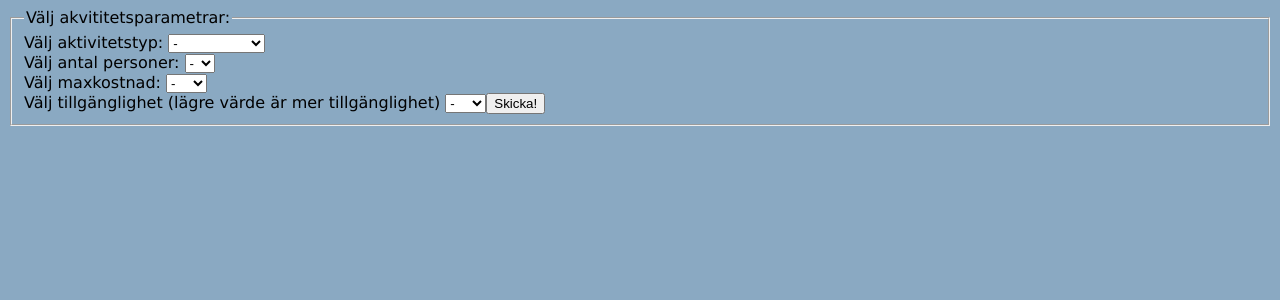
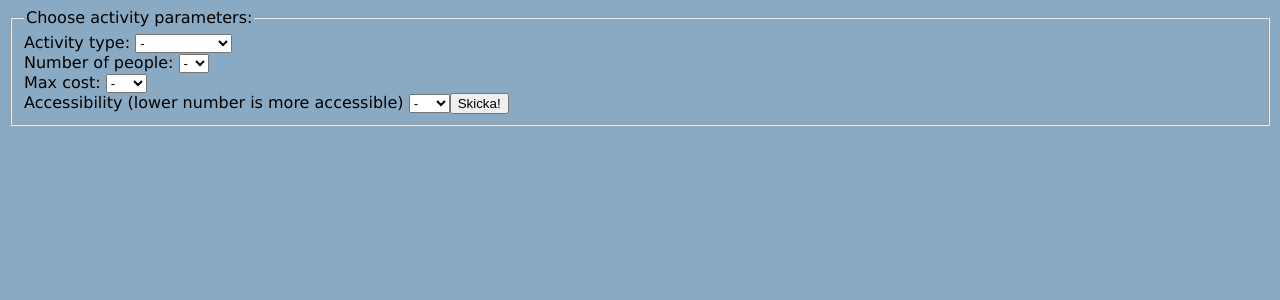
Before and after one commit to roam00/Projektarbete-webb, a PHP site: page /randomize_activity.php in a window 1280 px wide. Shown: the top 300 px of the page. Run offline with PHP 8.4, Linux system fonts and the light colour scheme.

Commit message:
Update randomize_activity.php

```diff
--- a/randomize_activity.php
+++ b/randomize_activity.php
@@ -7,8 +7,8 @@
     <BODY>
         <FORM NAME="bored" METHOD="get" ACTION="http://www.boredapi.com/api/activity/">
             <FIELDSET>
-            <LEGEND>Välj akvititetsparametrar:</LEGEND>
-            <LABEL FOR="type">Välj aktivitetstyp:</LABEL>
+            <LEGEND>Choose activity parameters:</LEGEND>
+            <LABEL FOR="type">Activity type:</LABEL>
             <SELECT ID="type" NAME="type">
                 <OPTION VALUE="">-</OPTION>
                 <OPTION VALUE="education">Education</OPTION>
@@ -22,7 +22,7 @@
                 <OPTION VALUE="busywork">Busywork</OPTION>
             </SELECT>
             <BR>
-            <LABEL FOR="participants">Välj antal personer:</LABEL>
+            <LABEL FOR="participants">Number of people:</LABEL>
             <SELECT ID="participants" NAME="participants">
                 <OPTION VALUE="">-</OPTION>
                 <OPTION VALUE="1">1</OPTION>
@@ -31,7 +31,7 @@
                 <OPTION VALUE="4">4</OPTION>
             </SELECT>
             <BR>
-            <LABEL FOR="maxprice">Välj maxkostnad:</LABEL>
+            <LABEL FOR="maxprice">Max cost:</LABEL>
             <SELECT ID="maxprice" NAME="maxprice">
                 <OPTION VALUE="">-</OPTION>
                 <OPTION VALUE="0.1">0.1</OPTION>
@@ -46,7 +46,7 @@
                 <OPTION VALUE="1">1</OPTION>
             </SELECT>
             <BR>
-            <LABEL FOR="maxaccessibility">Välj tillgänglighet (lägre värde är mer tillgänglighet)</LABEL>
+            <LABEL FOR="maxaccessibility">Accessibility (lower number is more accessible)</LABEL>
             <SELECT ID="maxaccessibility" NAME="maxaccessibility">
                 <OPTION VALUE="">-</OPTION>
                 <OPTION VALUE="0.0">0.0</OPTION>
```
